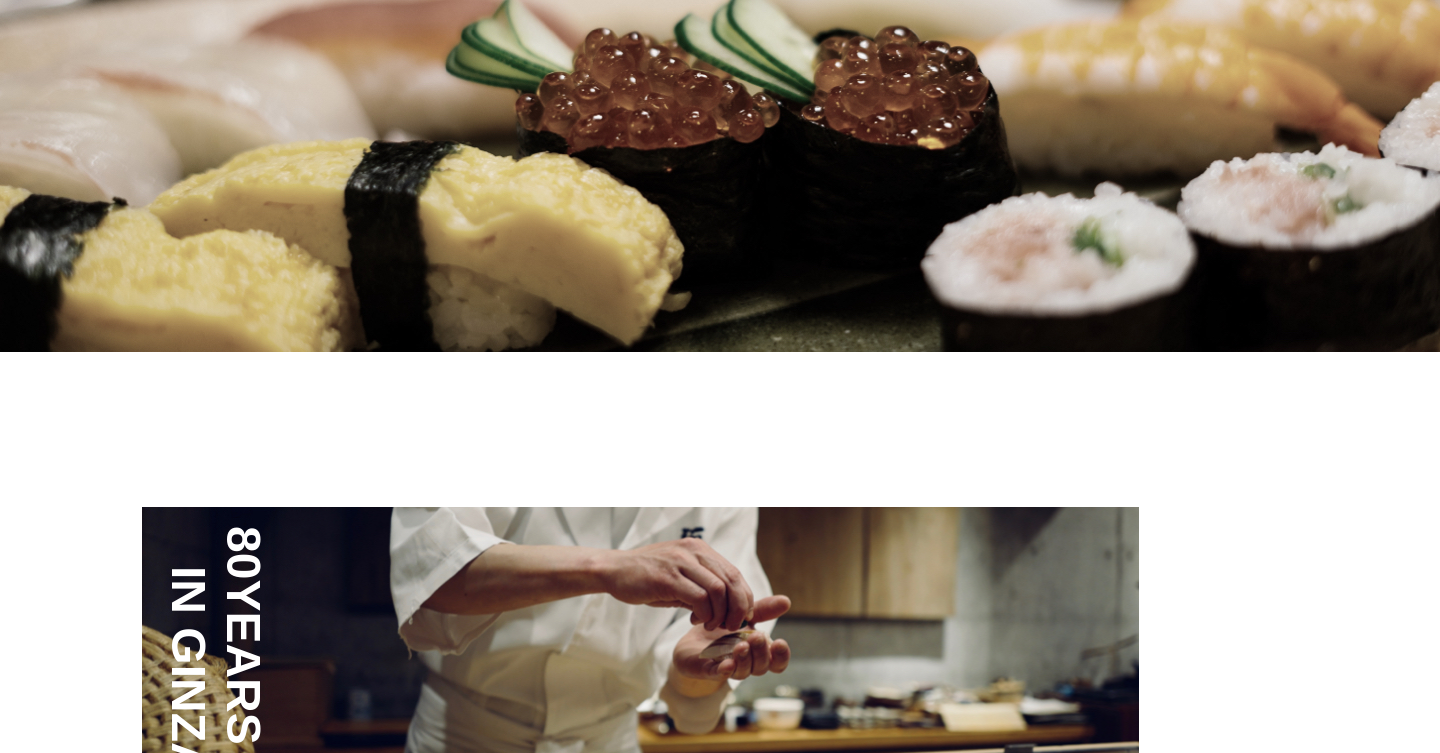
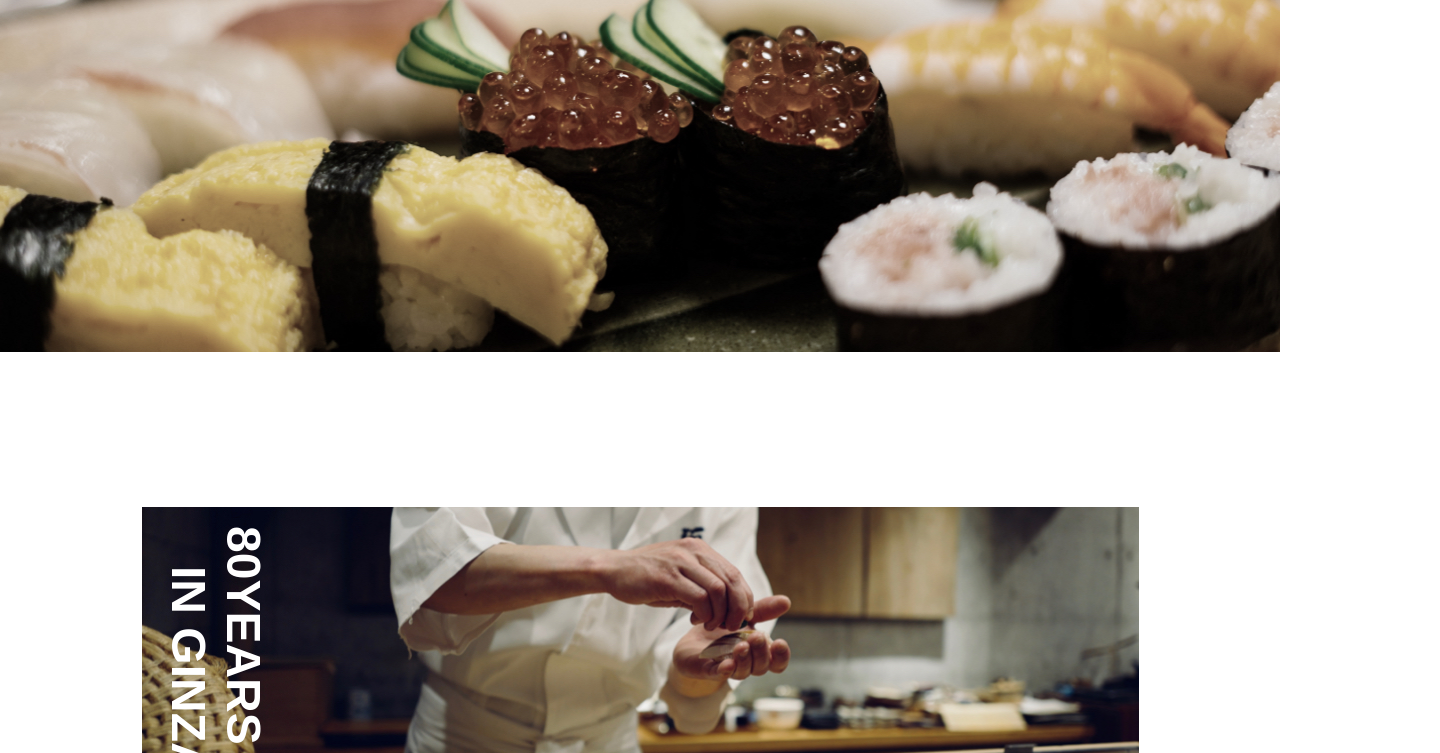
Before and after one commit to nao-uru/restaurant-design, a plain HTML site: page index.html in a window 1280 px wide. Shown: the part 198-951 px from the top of the page, 1440 px wide, since content can reach past the window. Drawn offline with Linux system fonts and the light colour scheme.

Commit message:
Update style.css

```diff
--- a/style.css
+++ b/style.css
@@ -2,7 +2,6 @@ body {
   margin: 0;
   font-family: Arial, Helvetica, sans-serif;
   box-sizing: border-box;
-  max-width: 1440px;
 }
 
 .container {
@@ -44,6 +43,7 @@ body {
 }
 
 .h-img {
+  width: 100%;
   height: 400px;
   margin: 150px 0 150px 0;
 }
@@ -57,6 +57,7 @@ body {
   height: 400px;
   display: flex;
   background-image: url(./imgs/people.jpg);
+  background-repeat: no-repeat;
 }
 
 .main-img h2 {
```
